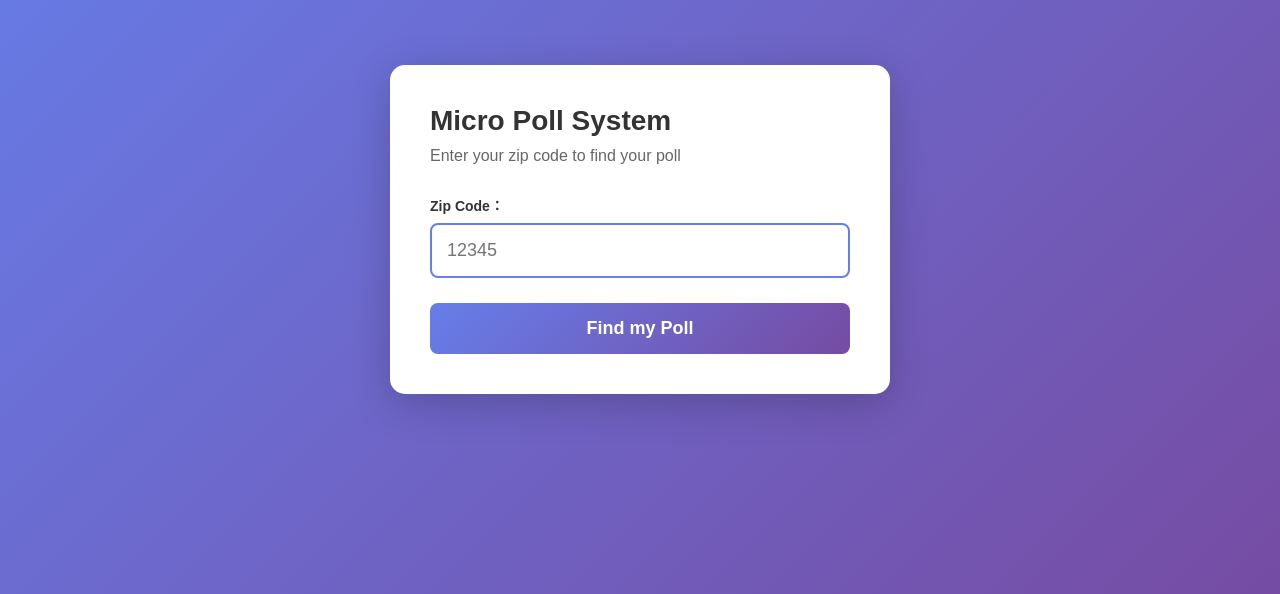
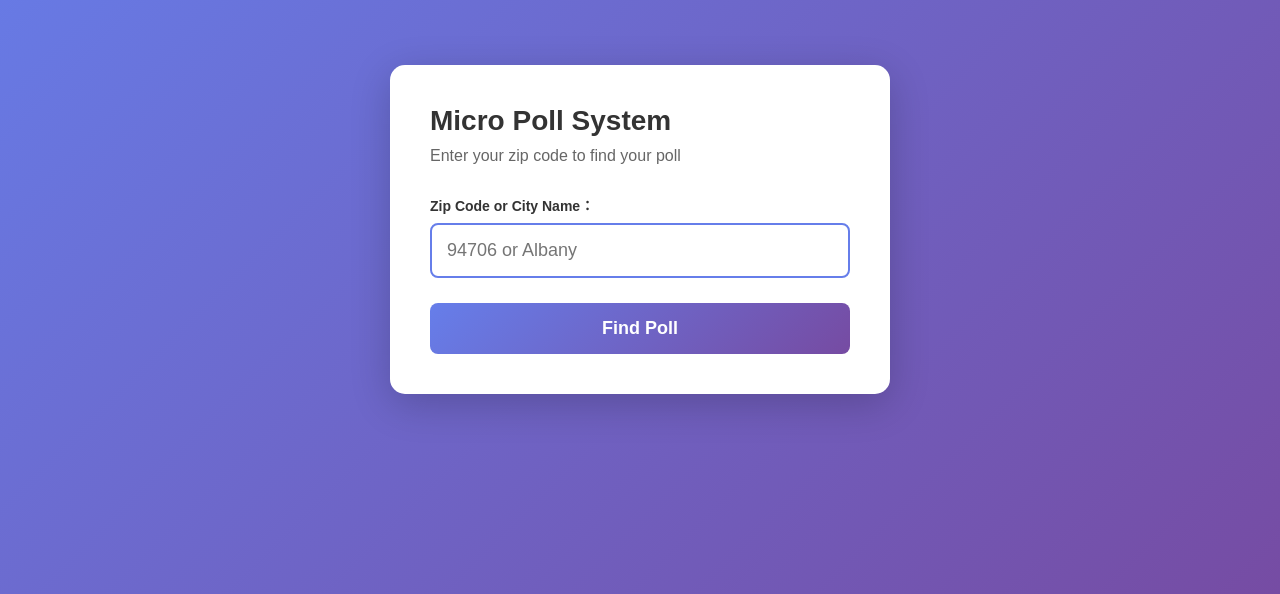
Before and after one commit to jiyang-li1/Micro-polling-capstone-project, a Flask app: page / in a window 1280 px wide. Shown: the part 171-765 px from the top of the page. Run offline with Flask 3, Linux system fonts and the light colour scheme.

Commit message:
Update index.html

```diff
--- a/project/templates/index.html
+++ b/project/templates/index.html
@@ -157,22 +157,19 @@
             {% endif %}
         {% endwith %}
 
-        <!-- Input -->
         <form method="POST" action="{{ url_for('index') }}">
             <div class="input-group">
-                <label for="zip_code">Zip Code：</label>
+                <label for="query">Zip Code or City Name：</label>
                 <input
                     type="text"
-                    id="zip_code"
-                    name="zip_code"
-                    placeholder="12345"
-                    pattern="[0-9]{5}"
-                    maxlength="5"
+                    id="query"
+                    name="query"
+                    placeholder="94706 or Albany"
                     required
                     autofocus
                 >
             </div>
-            <button type="submit">Find my Poll</button>
+            <button type="submit">Find Poll</button>
         </form>
 
 </body>
```
